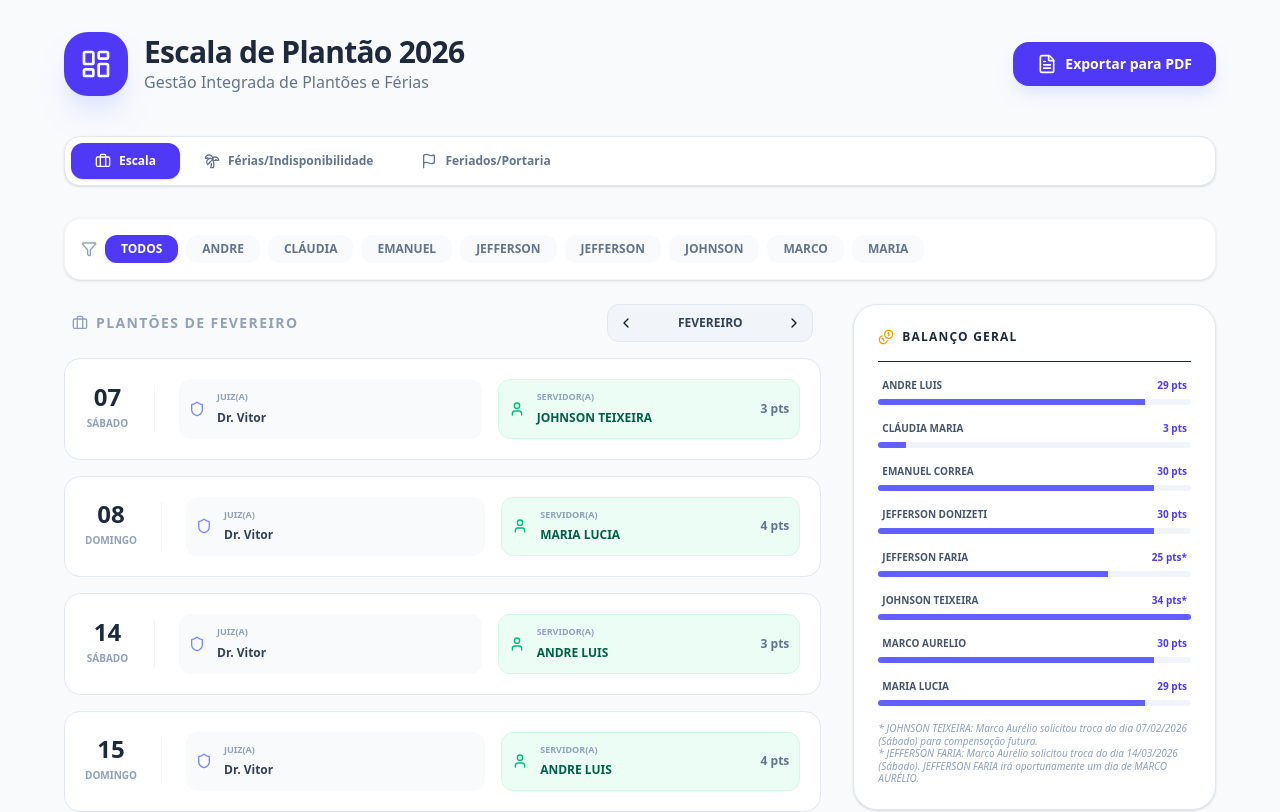
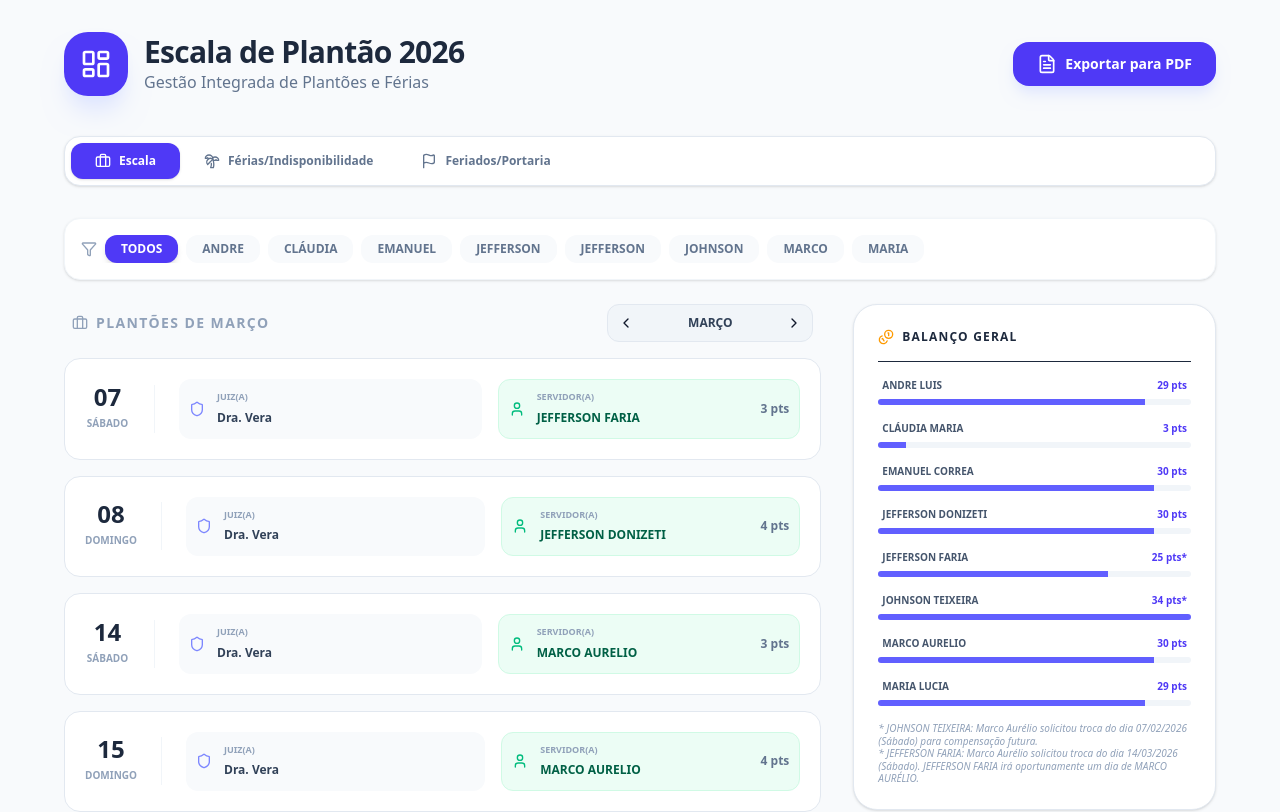
Before and after one commit to johnsonnascimento-sys/escala-de-plantao, a React (Vite) app: page / in a window 1280 px wide. Shown: the top 812 px of the page. Built offline with nearby package versions, Linux system fonts and the light colour scheme.

Commit message:
Inicia escala no mes atual automaticamente

```diff
--- a/src/App.jsx
+++ b/src/App.jsx
@@ -9,7 +9,7 @@ import 'jspdf-autotable';
 
 const App = () => {
   const [activeTab, setActiveTab] = useState('escala'); // abas: escala, ferias, feriados
-  const [mesAtivo, setMesAtivo] = useState(1); // Iniciando em Fevereiro para visualização
+  const [mesAtivo, setMesAtivo] = useState(new Date().getMonth()); // Inicia no mês atual
   const [servidorSelecionado, setServidorSelecionado] = useState("Todos");
 
   // --- CONFIGURAÇÕES E DADOS ---
```
